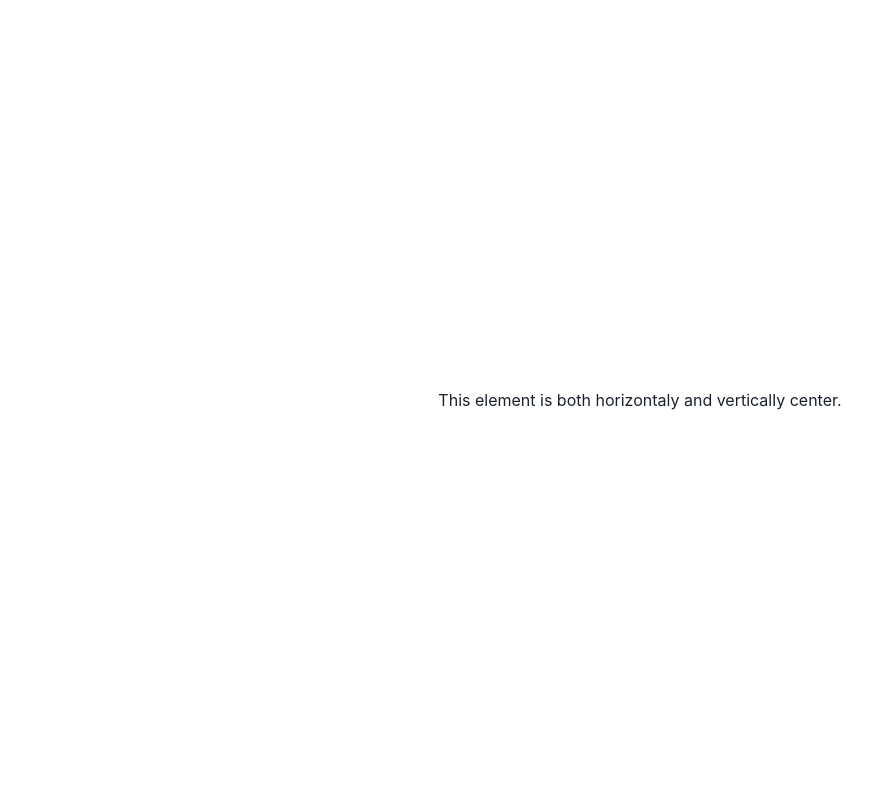
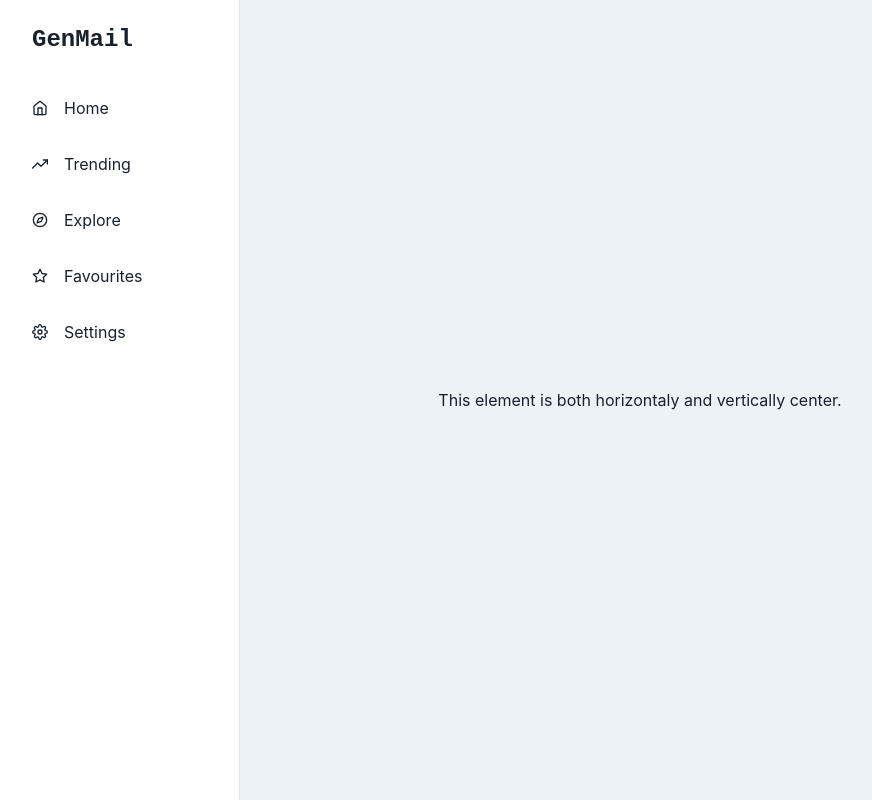
Before and after one commit to FrancisBrokering/GenMail, a React (Create React App) app in the folder gen-mail/: page / in a window 1280 px wide. Shown: the whole page, without its empty margins (0-872 px from the left). Built offline with nearby package versions, Linux system fonts and the light colour scheme.

Commit message:
added side bar

```diff
--- a/gen-mail/package.json
+++ b/gen-mail/package.json
@@ -19,6 +19,7 @@
     "openai": "^3.1.0",
     "react": "^18.2.0",
     "react-dom": "^18.2.0",
+    "react-icons": "^4.7.1",
     "react-router": "^6.6.0",
     "react-router-dom": "^6.6.0",
     "react-scripts": "5.0.1",
@@ -52,11 +53,11 @@
     ]
   },
   "devDependencies": {
+    "@types/node": "^18.11.17",
     "@typescript-eslint/eslint-plugin": "^5.47.0",
     "@typescript-eslint/parser": "^5.47.0",
     "eslint": "^8.30.0",
     "eslint-plugin-react": "^7.31.11",
-    "prettier": "2.8.1",
-    "@types/node": "^18.11.17"
+    "prettier": "2.8.1"
   }
 }
--- /dev/null
+++ b/gen-mail/src/components/SideBar.tsx
@@ -0,0 +1,136 @@
+import React, { ReactNode } from 'react';
+import { IconButton, Box, CloseButton, Flex, Icon, useColorModeValue, Link, Drawer, DrawerContent, Text, useDisclosure, BoxProps, FlexProps,} from '@chakra-ui/react';
+import { FiHome, FiTrendingUp, FiCompass, FiStar, FiSettings, FiMenu,} from 'react-icons/fi';
+import { IconType } from 'react-icons';
+import { ReactText } from 'react';
+
+interface LinkItemProps {
+  name: string;
+  icon: IconType;
+}
+const LinkItems: Array<LinkItemProps> = [
+  { name: 'Home', icon: FiHome },
+  { name: 'Trending', icon: FiTrendingUp },
+  { name: 'Explore', icon: FiCompass },
+  { name: 'Favourites', icon: FiStar },
+  { name: 'Settings', icon: FiSettings },
+];
+
+export default function Sidebar() {
+  const { isOpen, onOpen, onClose } = useDisclosure();
+  return (
+    <Box minH="100vh" bg={useColorModeValue('gray.100', 'gray.900')}>
+      <SidebarContent
+        onClose={() => onClose}
+        display={{ base: 'none', md: 'block' }}
+      />
+      <Drawer
+        autoFocus={false}
+        isOpen={isOpen}
+        placement="left"
+        onClose={onClose}
+        returnFocusOnClose={false}
+        onOverlayClick={onClose}
+        size="full">
+        <DrawerContent>
+          <SidebarContent onClose={onClose} />
+        </DrawerContent>
+      </Drawer>
+      {/* mobilenav */}
+      <MobileNav display={{ base: 'flex', md: 'none' }} onOpen={onOpen} />
+    </Box>
+  );
+}
+
+interface SidebarProps extends BoxProps {
+  onClose: () => void;
+}
+
+const SidebarContent = ({ onClose, ...rest }: SidebarProps) => {
+  return (
+    <Box
+      bg={useColorModeValue('white', 'gray.900')}
+      borderRight="1px"
+      borderRightColor={useColorModeValue('gray.200', 'gray.700')}
+      w={{ base: 'full', md: 60 }}
+      pos="fixed"
+      h="full"
+      {...rest}>
+      <Flex h="20" alignItems="center" mx="8" justifyContent="space-between">
+        <Text fontSize="2xl" fontFamily="monospace" fontWeight="bold">
+          GenMail
+        </Text>
+        <CloseButton display={{ base: 'flex', md: 'none' }} onClick={onClose} />
+      </Flex>
+      {LinkItems.map((link) => (
+        <NavItem key={link.name} icon={link.icon}>
+          {link.name}
+        </NavItem>
+      ))}
+    </Box>
+  );
+};
+
+interface NavItemProps extends FlexProps {
+  icon: IconType;
+  children: ReactText;
+}
+const NavItem = ({ icon, children, ...rest }: NavItemProps) => {
+  return (
+    <Link href="#" style={{ textDecoration: 'none' }} _focus={{ boxShadow: 'none' }}>
+      <Flex
+        align="center"
+        p="4"
+        mx="4"
+        borderRadius="lg"
+        role="group"
+        cursor="pointer"
+        _hover={{
+          bg: 'cyan.400',
+          color: 'white',
+        }}
+        {...rest}>
+        {icon && (
+          <Icon
+            mr="4"
+            fontSize="16"
+            _groupHover={{
+              color: 'white',
+            }}
+            as={icon}
+          />
+        )}
+        {children}
+      </Flex>
+    </Link>
+  );
+};
+
+interface MobileProps extends FlexProps {
+  onOpen: () => void;
+}
+const MobileNav = ({ onOpen, ...rest }: MobileProps) => {
+  return (
+    <Flex
+      ml={{ base: 0, md: 60 }}
+      px={{ base: 4, md: 24 }}
+      height="20"
+      alignItems="center"
+      bg={useColorModeValue('white', 'gray.900')}
+      borderBottomWidth="1px"
+      borderBottomColor={useColorModeValue('gray.200', 'gray.700')}
+      justifyContent="flex-start"
+      {...rest}>
+      <IconButton
+        variant="outline"
+        onClick={onOpen}
+        aria-label="open menu"
+        icon={<FiMenu />}
+      />
+
+      <Text fontSize="2xl" ml="8" fontFamily="monospace" fontWeight="bold">
+        Logo
+      </Text>
+    </Flex>
+  );
+};
--- a/gen-mail/src/pages/Home.tsx
+++ b/gen-mail/src/pages/Home.tsx
@@ -1,9 +1,11 @@
 import React from 'react';
 import styled from '@emotion/styled';
+import Sidebar from '../components/SideBar';
 
 const Home = () => {
   return (
     <StyledHome>
+      <Sidebar />
       <div className='center'>
         <p>
           This element is both horizontaly and vertically center.
```
Also changed, not shown: 1 other file (tests, documents, lock files or other folders).
